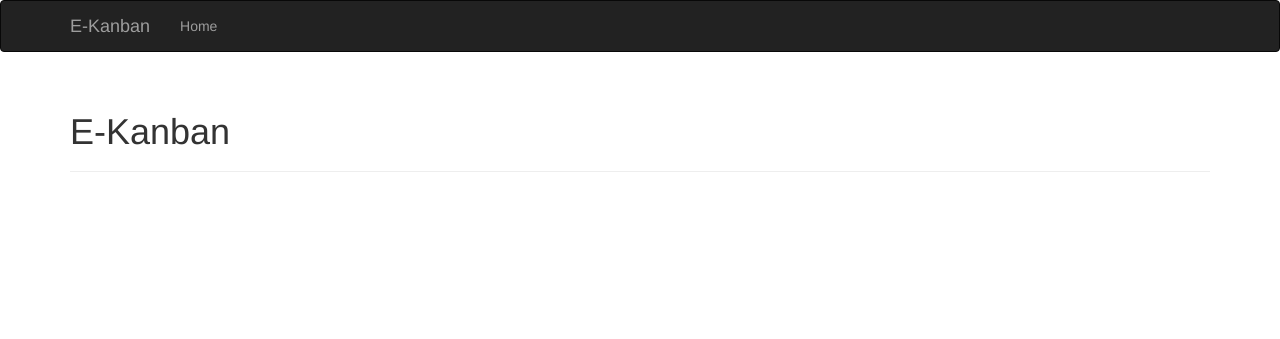
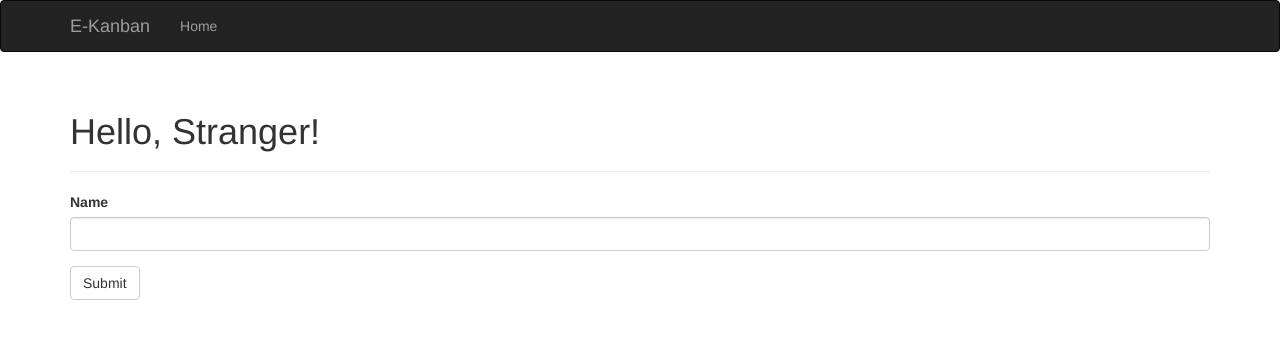
Before and after one commit to Merisit-Wang/flask-example, a Flask app: page / in a window 1280 px wide. Shown: the top 339 px of the page. Run offline with Flask 2, Linux system fonts and the light colour scheme; some libraries are stand-ins or nearby versions.

Commit message:
add static file and use wtf create form

```diff
--- a/e-kanban.py
+++ b/e-kanban.py
@@ -1,14 +1,27 @@
-from flask import Flask, render_template
+from flask import Flask, render_template, session, url_for, redirect
 from flask_script import Manager
 from flask_bootstrap import Bootstrap
+from flask_wtf import FlaskForm
+from wtforms import StringField, SubmitField
+from wtforms.validators import DataRequired
 
 app = Flask(__name__)
 bootstrap = Bootstrap(app)
 manager = Manager(app)
 
-@app.route('/')
+app.config['SECRET_KEY'] = 'hard to guess string'
+
+class NameForm(FlaskForm):
+    name = StringField('Name', validators=[ DataRequired() ])
+    submit = SubmitField('Submit')
+
+@app.route('/', methods=['GET', 'POST'])
 def index():
-    return render_template('index.html')
+    form = NameForm()
+    if form.validate_on_submit():
+        session['name'] = form.name.data
+        return redirect(url_for('index'))
+    return render_template('index.html', form=form, name=session.get('name'))
 
 @app.route('/user/<name>')
 def user(name):
--- a/templates/base.html
+++ b/templates/base.html
@@ -1,6 +1,12 @@
 {% extends "bootstrap/base.html" %}
 
 {% block title %}E-Kanban{% endblock %}
+
+{% block head %}
+{{ super() }}
+<link rel="shortcut icon" href="{{ url_for('static', filename = 'favicon.ico') }}" type="image/x-icon">
+<link rel="icon" href="{{ url_for('static', filename = 'favicon.ico') }}" type="image/x-icon">
+{% endblock %}
 
 {% block navbar %}
 <div class="navbar navbar-inverse" role="navigation">
--- a/templates/index.html
+++ b/templates/index.html
@@ -1,7 +1,10 @@
 {% extends "base.html" %}
+{% import "bootstrap/wtf.html" as wtf %}
 
 {% block page_content %}
 <div class="page-header">
-    <h1>E-Kanban</h1>
+    <h1>Hello, {% if name %}{{ name }}{% else %}Stranger{% endif %}!</h1>
 </div>
+
+{{ wtf.quick_form(form) }}
 {% endblock %}
```
Also changed, not shown: static/favicon.ico (added).
